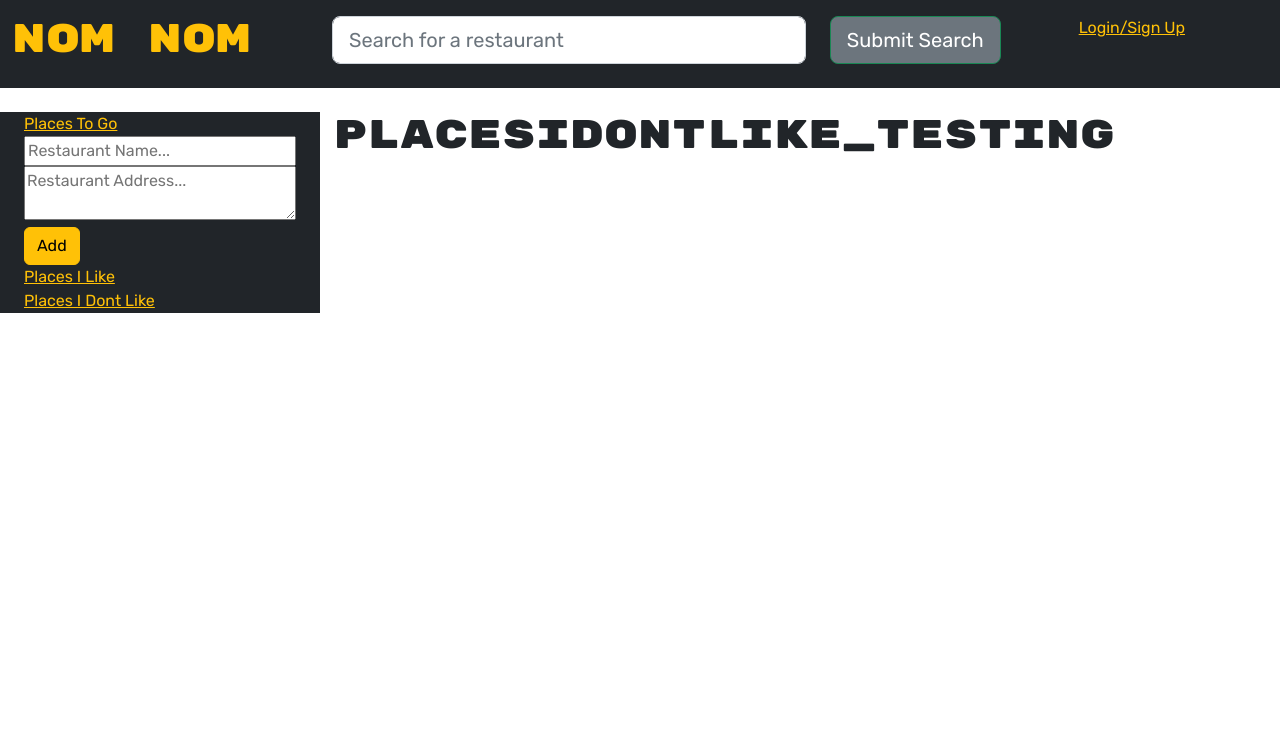
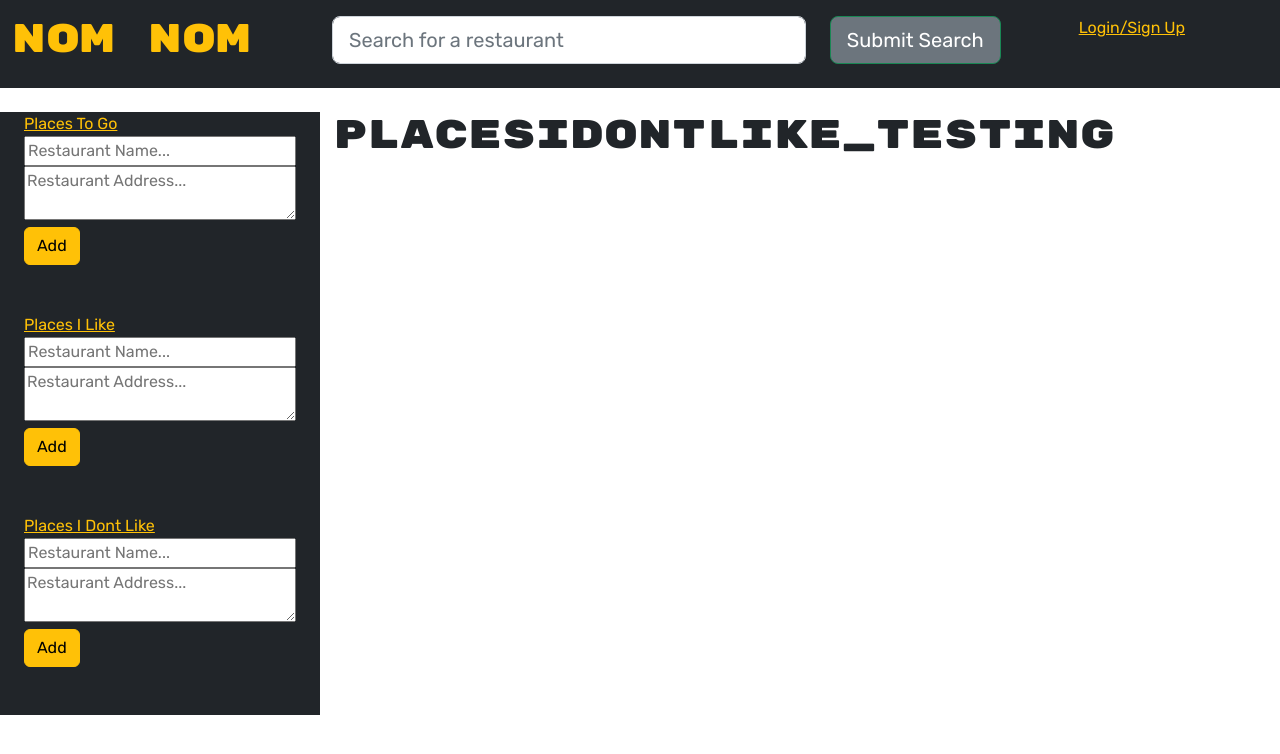
Before and after one commit to danieltran2016/Nom_Nom, a React (Create React App) app in the folder client/: page /PlacesIDontLike in a window 1280 px wide. Shown: the top 754 px of the page. Built offline with nearby package versions, Linux system fonts and the light colour scheme.

Commit message:
create a SideAddFormTemplate and built forms for three lists on that

```diff
--- a/client/src/components/SideAddForm.js
+++ b/client/src/components/SideAddForm.js
@@ -1,75 +1,25 @@
-import React, { useState } from 'react';
-import { useMutation } from '@apollo/client';
+import React from 'react';
 
-import { ADDTO_PLACESTOGO } from '../utils/mutations';
+import FormTemplate from './SideAddFormTemplate';
+import { ADDTO_PLACESTOGO, ADDTO_PLACESILIKE, ADDTO_PLACESIDONTLIKE } from '../utils/mutations';
+
 
 const PlacesToGoForm = () => {
-  const [formState, setFormState] = useState({
-    name: '',
-    address: '',
-  });
-
-  // Set up our mutation with an option to handle errors
-  const [addToPlacesToGo, { error }] = useMutation(ADDTO_PLACESTOGO);
-
-  const handleFormSubmit = async (event) => {
-    event.preventDefault();
-
-    // On form submit, perform mutation and pass in form data object as arguments
-    try {
-      const { data } = addToPlacesToGo({
-        variables: { ...formState },
-      });
-
-      window.location.reload();
-    } catch (err) {
-      console.error(err);
-    }
-  };
-
-  const handleChange = (event) => {
-    const { name, value } = event.target;
-    setFormState({ ...formState, [name]: value });
-  };
-
   return (
-    <div>
-      <form
-        className="flex-row justify-center justify-space-between-md align-center"
-        onSubmit={handleFormSubmit}
-      >
-        <div className="col-12">
-          <input
-            name="name"
-            placeholder="Restaurant Name..."
-            value={formState.name}
-            className="form-input w-100"
-            onChange={handleChange}
-          />
-        </div>
-        <div className="col-12">
-          <textarea
-            name="address"
-            placeholder="Restaurant Address..."
-            value={formState.address}
-            className="form-input w-100"
-            onChange={handleChange}
-          ></textarea>
-        </div>
-
-        <div className="col-12">
-          <button className="btn btn-warning" type="submit">
-            Add
-          </button>
-        </div>
-        {error && (
-          <div className="col-12 my-3 bg-danger text-white p-3">
-            Something went wrong...
-          </div>
-        )}
-      </form>
-    </div>
+    <FormTemplate mutation={ADDTO_PLACESTOGO} />
   );
 };
 
-export default PlacesToGoForm;
+const PlacesILikeForm = () => {
+  return (
+    <FormTemplate mutation={ADDTO_PLACESILIKE} />
+  );
+};
+
+const PlacesIDontLikeForm = () => {
+  return (
+    <FormTemplate mutation={ADDTO_PLACESIDONTLIKE} />
+  );
+};
+
+export { PlacesToGoForm, PlacesILikeForm, PlacesIDontLikeForm };
--- /dev/null
+++ b/client/src/components/SideAddFormTemplate.js
@@ -0,0 +1,73 @@
+import React, { useState } from 'react';
+import { useMutation } from '@apollo/client';
+
+const FormTemplate = ({mutation}) => {
+  const [formState, setFormState] = useState({
+    name: '',
+    address: '',
+  });
+
+  // Set up our mutation with an option to handle errors
+  const [mutate, { error }] = useMutation(mutation);
+
+  const handleFormSubmit = async (event) => {
+    event.preventDefault();
+
+    // On form submit, perform mutation and pass in form data object as arguments
+    try {
+      const { data } = mutate({
+        variables: { ...formState },
+      });
+
+      window.location.reload();
+    } catch (err) {
+      console.error(err);
+    }
+  };
+
+  const handleChange = (event) => {
+    const { name, value } = event.target;
+    setFormState({ ...formState, [name]: value });
+  };
+
+  return (
+    <div>
+      <form
+        className="flex-row justify-center justify-space-between-md align-center"
+        onSubmit={handleFormSubmit}
+      >
+        <div className="col-12">
+          <input
+            name="name"
+            placeholder="Restaurant Name..."
+            value={formState.name}
+            className="form-input w-100"
+            onChange={handleChange}
+          />
+        </div>
+        <div className="col-12">
+          <textarea
+            name="address"
+            placeholder="Restaurant Address..."
+            value={formState.address}
+            className="form-input w-100"
+            onChange={handleChange}
+          ></textarea>
+        </div>
+
+        <div className="col-12">
+          <button className="btn btn-warning" type="submit">
+            Add
+          </button>
+        </div>
+        {error && (
+          <div className="col-12 my-3 bg-danger text-white p-3">
+            Something went wrong...
+          </div>
+        )}
+      </form>
+    </div>
+  );
+};
+
+export default FormTemplate;
--- a/client/src/components/SideNavbar.js
+++ b/client/src/components/SideNavbar.js
@@ -1,12 +1,12 @@
 import React from 'react';
 // Import Link component for all internal application hyperlinks
 import { Link } from 'react-router-dom';
-import PlacesToGoForm from './SideAddForm';
+import { PlacesToGoForm, PlacesILikeForm, PlacesIDontLikeForm } from './SideAddForm';
 
 const SideNavbar = () => {
   return (
     <>
-      <div class="container">
+      <div class="container pb-5">
         <Link
           className="text-warning"
           to={`/`}
@@ -15,21 +15,23 @@ const SideNavbar = () => {
         </Link>
         <PlacesToGoForm />
       </div>
-      <div class="container">
+      <div class="container pb-5">
         <Link
           className="text-warning"
           to={`/PlacesILike`}
         >
           Places I Like
         </Link>
+        <PlacesILikeForm />
       </div>
-      <div class="container">
+      <div class="container pb-5">
         <Link
           className="text-warning"
           to={`/PlacesIDontLike`}
         >
           Places I Dont Like
         </Link>
+        <PlacesIDontLikeForm />
       </div>
     </>
   );
```
